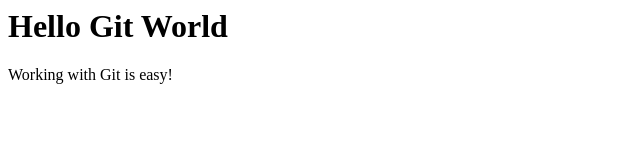
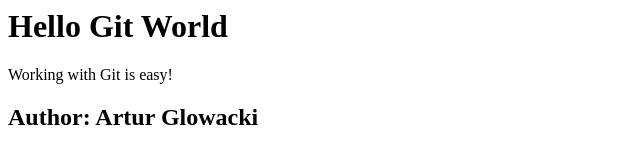
Before and after one commit to ArturGlowackiLingaro/GitGithubMasterclass, a plain HTML site: page index.html in a window 1280 px wide. Shown: the whole page, without its empty margins (0-640 px from the left). Drawn offline with Linux system fonts and the light colour scheme.

Commit message:
add author information to index.html
I have added a new heading to the index.html file to include the author's name, Artur Glowacki. This change helps to identify the creator of the content and gives credit where it's due.

```diff
--- a/index.html
+++ b/index.html
@@ -3,3 +3,5 @@
 <div>
     <p>Working with Git is easy!</p>
 </div>
+
+<h2>Author: Artur Glowacki</h2>
```
